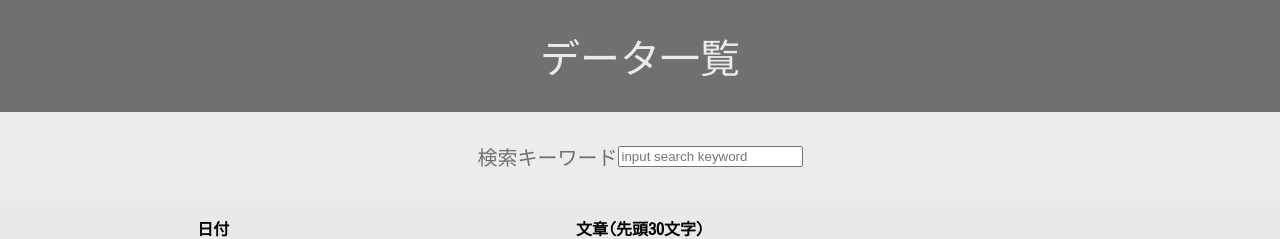
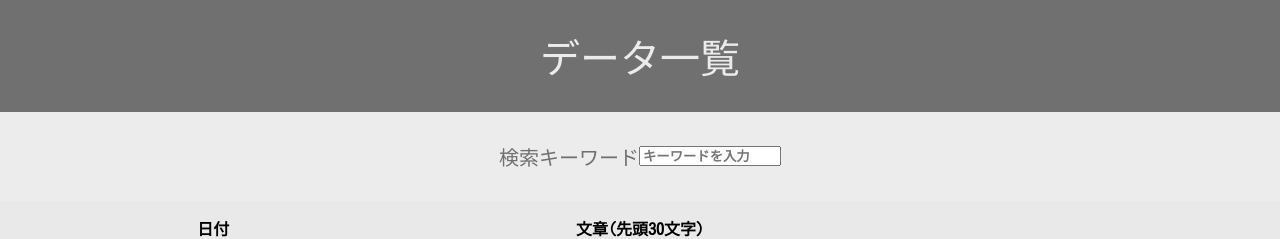
Before and after one commit to sh237/Cloud_Exp, a React (Create React App) app: page / in a window 1280 px wide. Shown: the top 239 px of the page. Built offline with nearby package versions, Linux system fonts and the light colour scheme.

Commit message:
search bar style changed

```diff
--- a/src/css/list.css
+++ b/src/css/list.css
@@ -70,3 +70,23 @@ table{
     padding: 30px;
     background-color:  rgb(236, 236, 236);
 }
+
+input::-webkit-input-placeholder {
+  font-family: "Kosugi Maru";
+  font-weight: bold;
+}
+input:-moz-placeholder {
+  font-family: "Kosugi Maru";
+  font-weight: bold;
+}
+input::-moz-placeholder {
+  font-family: "Kosugi Maru";
+  font-weight: bold;
+}
+input:-ms-input-placeholder {
+  font-family: "Kosugi Maru";
+  font-weight: bold;
+}
+input {
+  font-family: "Kosugi Maru";
+}
--- a/src/list.js
+++ b/src/list.js
@@ -66,9 +66,9 @@ const List = () => {
         <label htmlFor="search-keyword" id="search-title">検索キーワード</label>
         <input
           id="search-keyword"
-          type="text"
+          type="search"
           onInput={onInput}
-          placeholder={"input search keyword"}
+          placeholder="キーワードを入力"
         />
       </div>
         <table>
```
